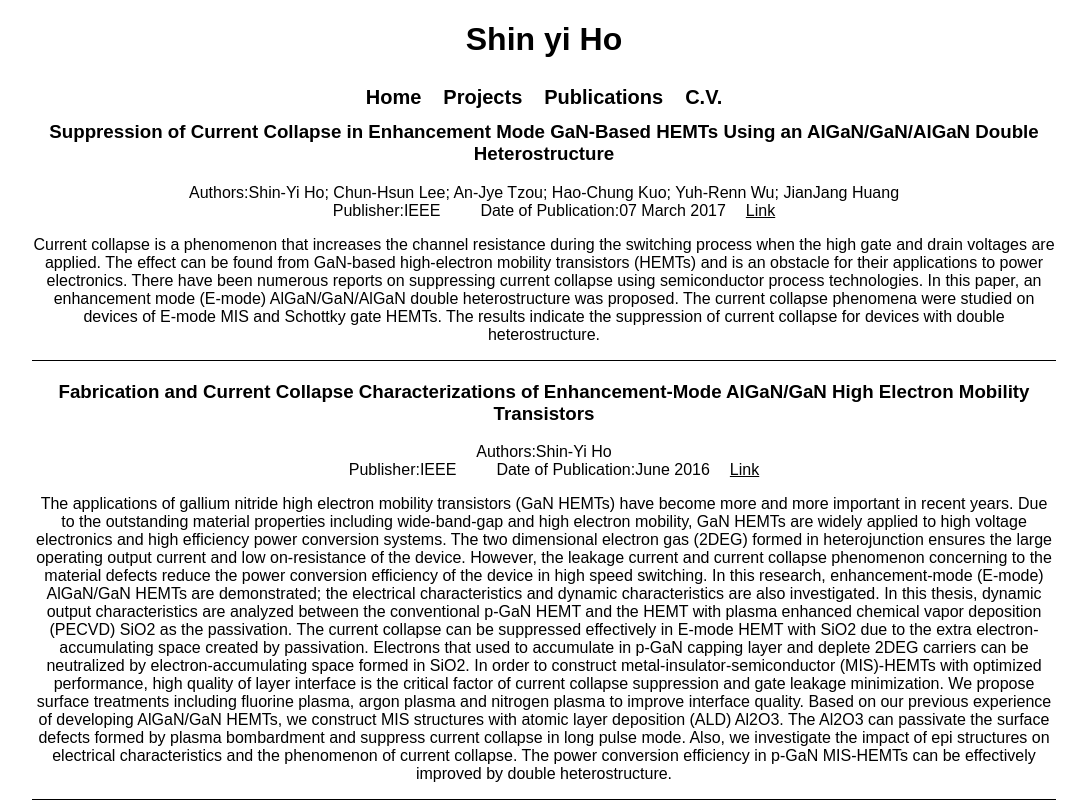
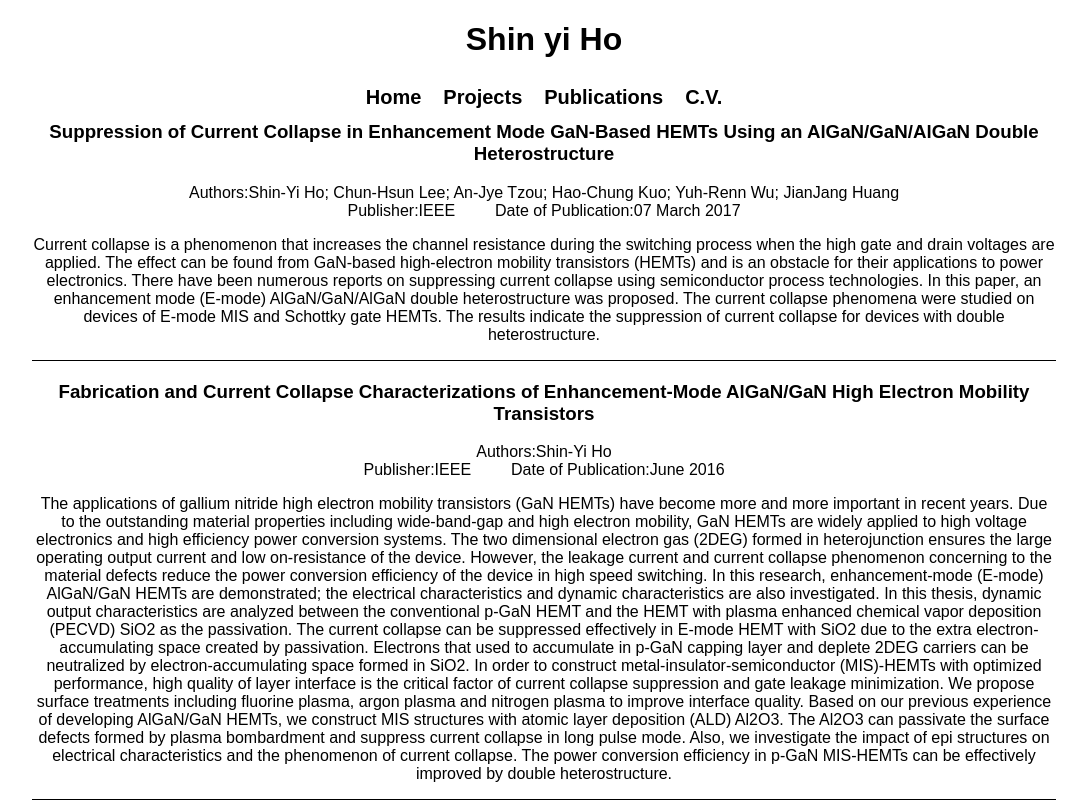
Before and after one commit to shinyiho/shinyiho.github.io, a React (Create React App) app: page /publications in a window 1280 px wide. Shown: the top 800 px of the page, without its empty margins (96-1183 px from the left). Built offline with nearby package versions, Linux system fonts and the light colour scheme; a web font is replaced by a local one.

Commit message:
remove link

```diff
--- a/src/Home.js
+++ b/src/Home.js
@@ -9,13 +9,14 @@ function Home() {
         <img alt="my big head" src={bighead}></img>
         <p>
           Hi! This is Shin, a former IC design engineer, now a software engineer. Previously working for Himax
-          Technologies as a system engineer and United Microelectronics Corporation as an intern. I received the M.S.
-          degree from the Graduate Institute of Photonics and Optoelectronics, National Taiwan University. I'm
+          Technologies as a system engineer and United Microelectronics Corporation as a process engineering integration
+          intern. I received the M.S. degree in the Graduate Institute of Photonics and Optoelectronics at National
+          Taiwan University and the B.S. degree in the Electrical engineering at National Cheng Kung University. I'm
           interested in technology and ....
         </p>
       </div>
       <footer>
-        2021@ShinyiHo
+        2021 @ ShinyiHo
         <img alt="fbicon" src="https://img.icons8.com/android/24/000000/facebook-new.png" />
         <img alt="githubicon" src="https://img.icons8.com/material-outlined/32/000000/github.png" />
         <div> mail </div>
--- a/src/Publication.js
+++ b/src/Publication.js
@@ -3,14 +3,14 @@ import "./publication.css";
 function Publication({ coWriter, name, link, abstract, year }) {
   return (
     <div className="Publication">
-      <h3>{name}</h3>
+      <a href={link} target="_blank" rel="noreferrer">
+        <h3>{name}</h3>
+      </a>
+
       <div>Authors:{coWriter}</div>
-      <div className="yearlink">
+      <div className="year">
         <div>Publisher:IEEE</div>
         <div>Date of Publication:{year}</div>
-        <a href={link} target="_blank" rel="noreferrer">
-          Link
-        </a>
       </div>
       <p>{abstract}</p>
     </div>
--- a/src/publication.css
+++ b/src/publication.css
@@ -4,18 +4,24 @@
   margin: 20px auto;
 }
 
-.yearlink {
+.year {
   display: flex;
   justify-content: center;
 }
-.yearlink > div {
+.year > div {
   margin: 0px 20px;
 }
 
-.yearlink > a {
+.Publication > a {
   color: black;
+  text-decoration: none;
 }
 
-.yearlink > a:visited {
+.Publication > a:visited {
   color: black;
+  text-decoration: none;
 }
+
+.Publication > a:hover {
+  color: gray;
+}
```
Also changed, not shown: src/bighead.png.
